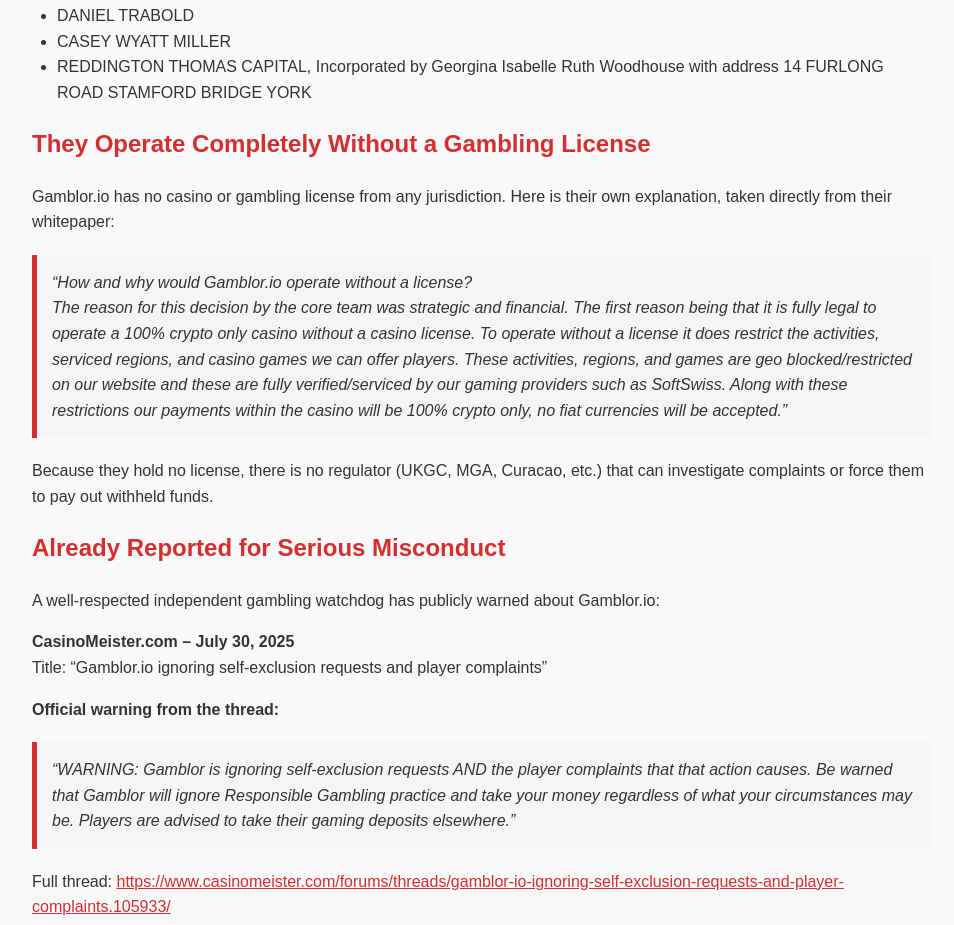
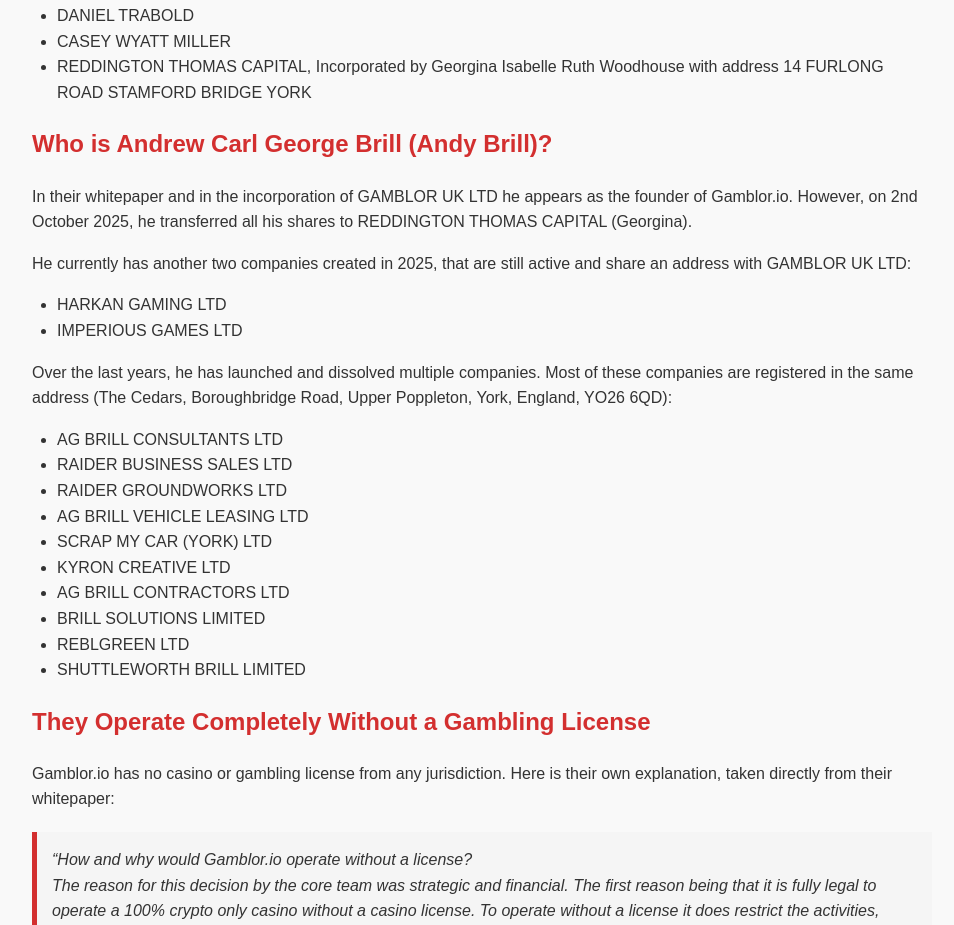
Before and after one commit to samooo88/Gamblor-scam, a plain HTML site: page index.html in a window 1280 px wide. Shown: the part 2603-3528 px from the top of the page, without its empty margins (158-1112 px from the left). Drawn offline with Linux system fonts and the light colour scheme.

Commit message:
Update index.html

```diff
--- a/index.html
+++ b/index.html
@@ -115,6 +115,31 @@
     <li>REDDINGTON THOMAS CAPITAL, Incorporated by Georgina Isabelle Ruth Woodhouse with address 14 FURLONG ROAD STAMFORD BRIDGE YORK</li>
 </ul>
 
+<h2>Who is Andrew Carl George Brill (Andy Brill)? </h2>
+<p>In their whitepaper and in the incorporation of GAMBLOR UK LTD he appears as the founder of Gamblor.io. However, on 2nd October 2025, he transferred all his shares to REDDINGTON THOMAS CAPITAL (Georgina). </p>
+
+<p>He currently has another two companies created in 2025, that are still active and share an address with GAMBLOR UK LTD: </p>
+<ul>
+    <li>HARKAN GAMING LTD</li>
+    <li>IMPERIOUS GAMES LTD</li>
+</ul>
+
+    <p>Over the last years, he has launched and dissolved multiple companies. Most of these companies are registered in the same address (The Cedars, Boroughbridge Road, Upper Poppleton, York, England, YO26 6QD):
+  </p>
+<ul>
+    <li>AG BRILL CONSULTANTS LTD</li>
+    <li>RAIDER BUSINESS SALES LTD</li>
+    <li>RAIDER GROUNDWORKS LTD</li>
+    <li>AG BRILL VEHICLE LEASING LTD</li>
+    <li>SCRAP MY CAR (YORK) LTD</li>
+    <li>KYRON CREATIVE LTD </li>
+    <li>AG BRILL CONTRACTORS LTD</li>
+    <li>BRILL SOLUTIONS LIMITED</li>
+    <li>REBLGREEN LTD</li>
+    <li>SHUTTLEWORTH BRILL LIMITED</li>
+</ul>
+
+
 <h2>They Operate Completely Without a Gambling License</h2>
 <p>Gamblor.io has no casino or gambling license from any jurisdiction. Here is their own explanation, taken directly from their whitepaper:</p>
 
```
